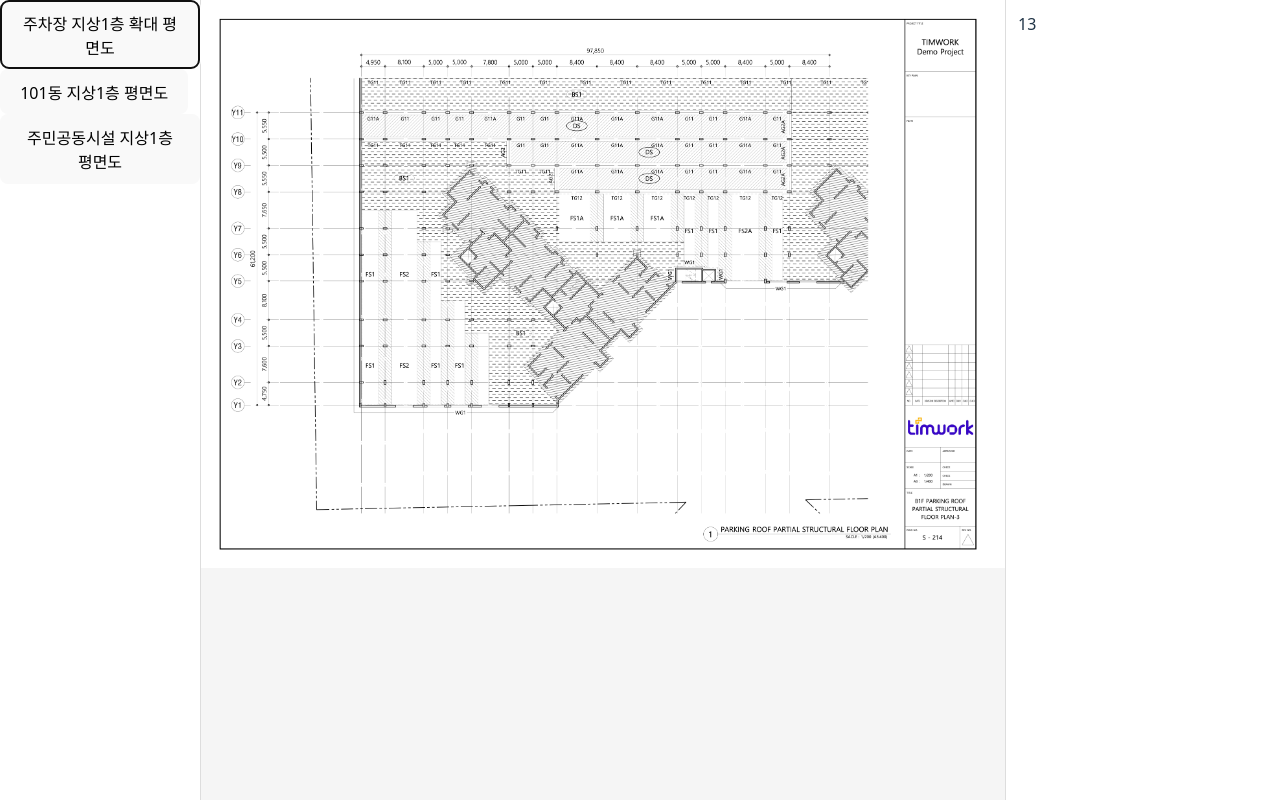
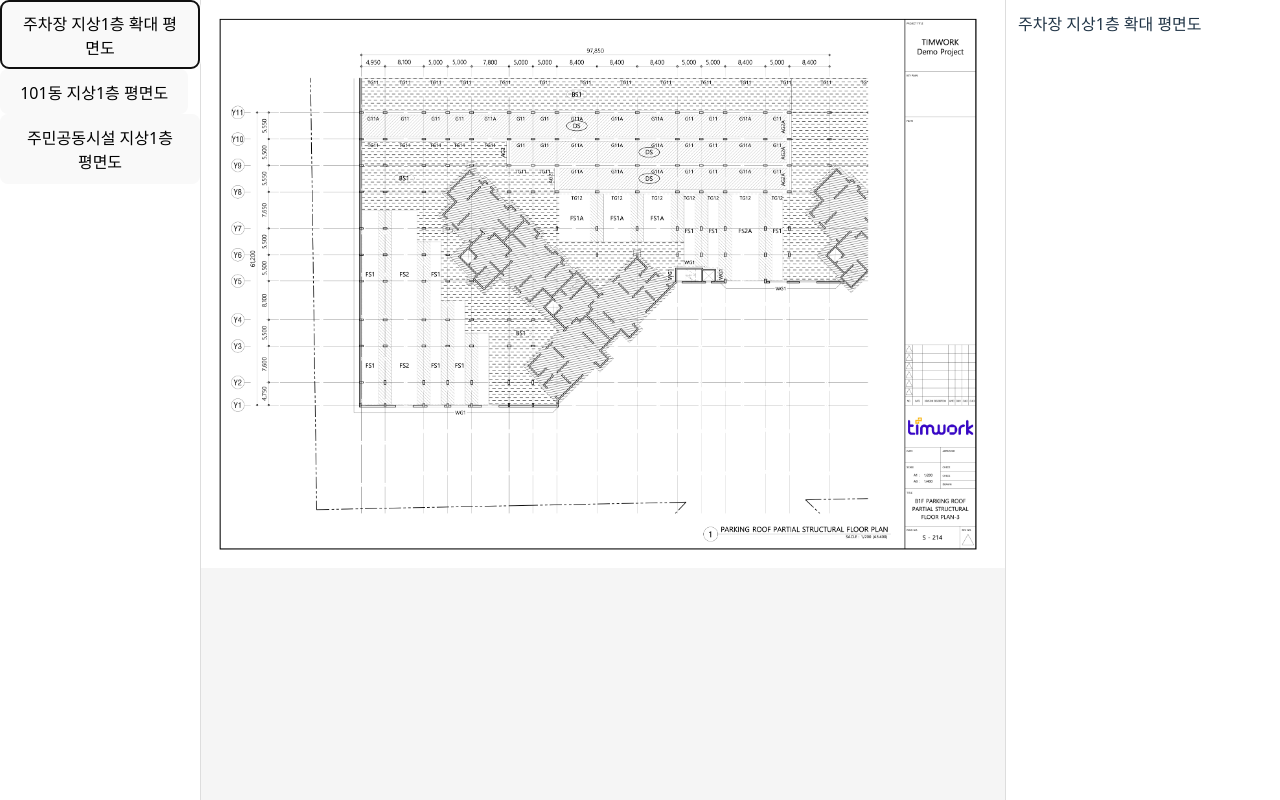
Before and after one commit to Donghunn-Lee/drawing-viewer, a React (Vite) app: page / in a window 1280 px wide. Both pictures are taken after a click on the button "주차장 지상1층 확대 평면도". Built offline with nearby package versions, Linux system fonts and the light colour scheme.

Commit message:
feat: add minimal context panel for active drawing

```diff
--- a/src/widgets/ContextPanel/index.tsx
+++ b/src/widgets/ContextPanel/index.tsx
@@ -1,13 +1,27 @@
 import type { ViewerContext } from '../../shared/types/context';
+import metadataJson from '../../data/metadata.json';
+import type { Metadata } from '../../shared/types/metadata';
+
+const metadata = metadataJson as Metadata;
 
 type Props = {
   context: ViewerContext;
 };
 
 export const ContextPanel = ({ context }: Props) => {
+  const id = context.activeDrawingId;
+  if (!id) {
+    return (
+      <div style={{ width: 250, borderLeft: '1px solid #ddd', padding: 12 }}>선택된 도면 없음</div>
+    );
+  }
+
+  const drawing = metadata.drawings[id];
+  if (!drawing) return null;
+
   return (
     <div style={{ width: 250, borderLeft: '1px solid #ddd', padding: 12 }}>
-      {context.activeDrawingId}
+      <div>{drawing.name}</div>
     </div>
   );
 };
```
